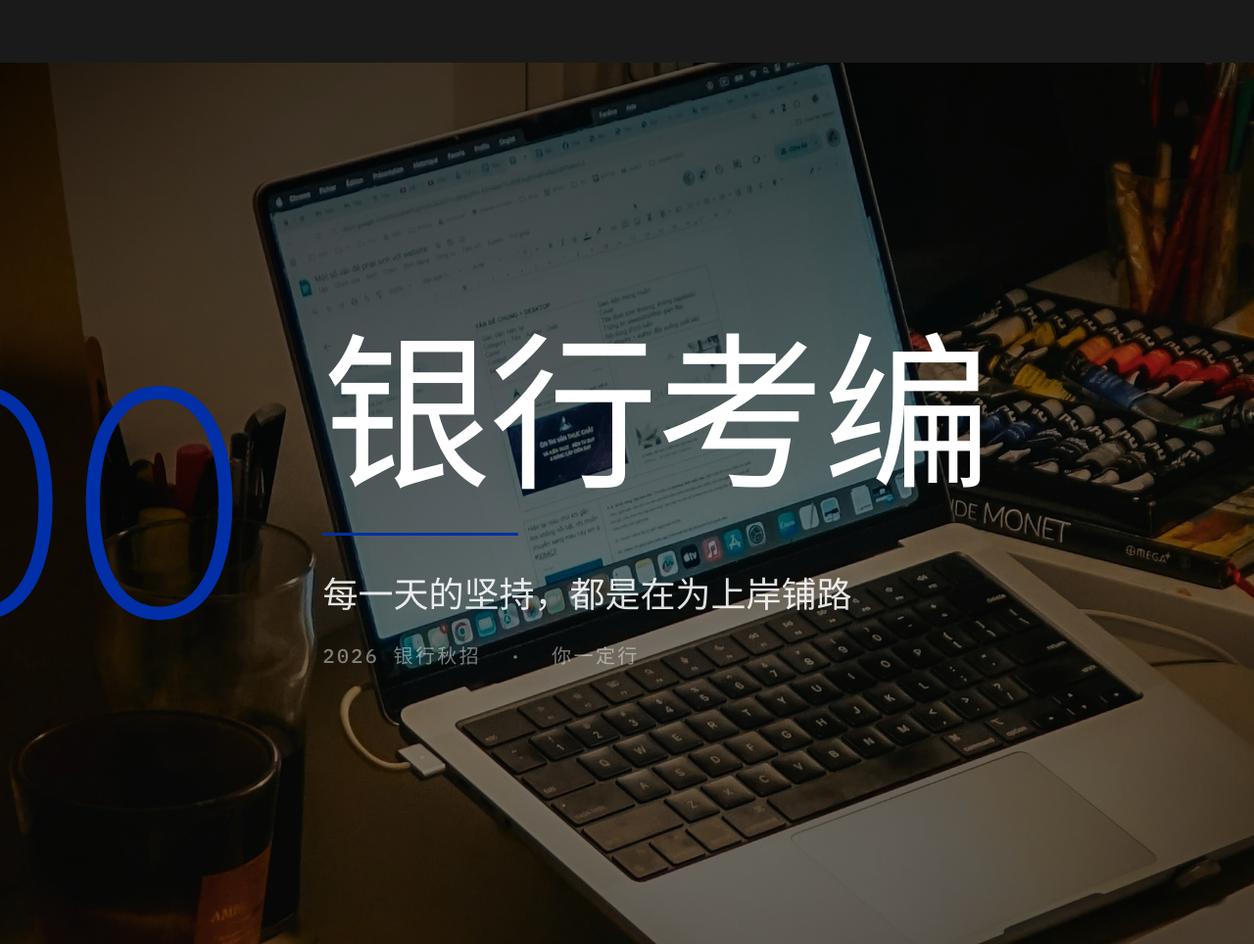
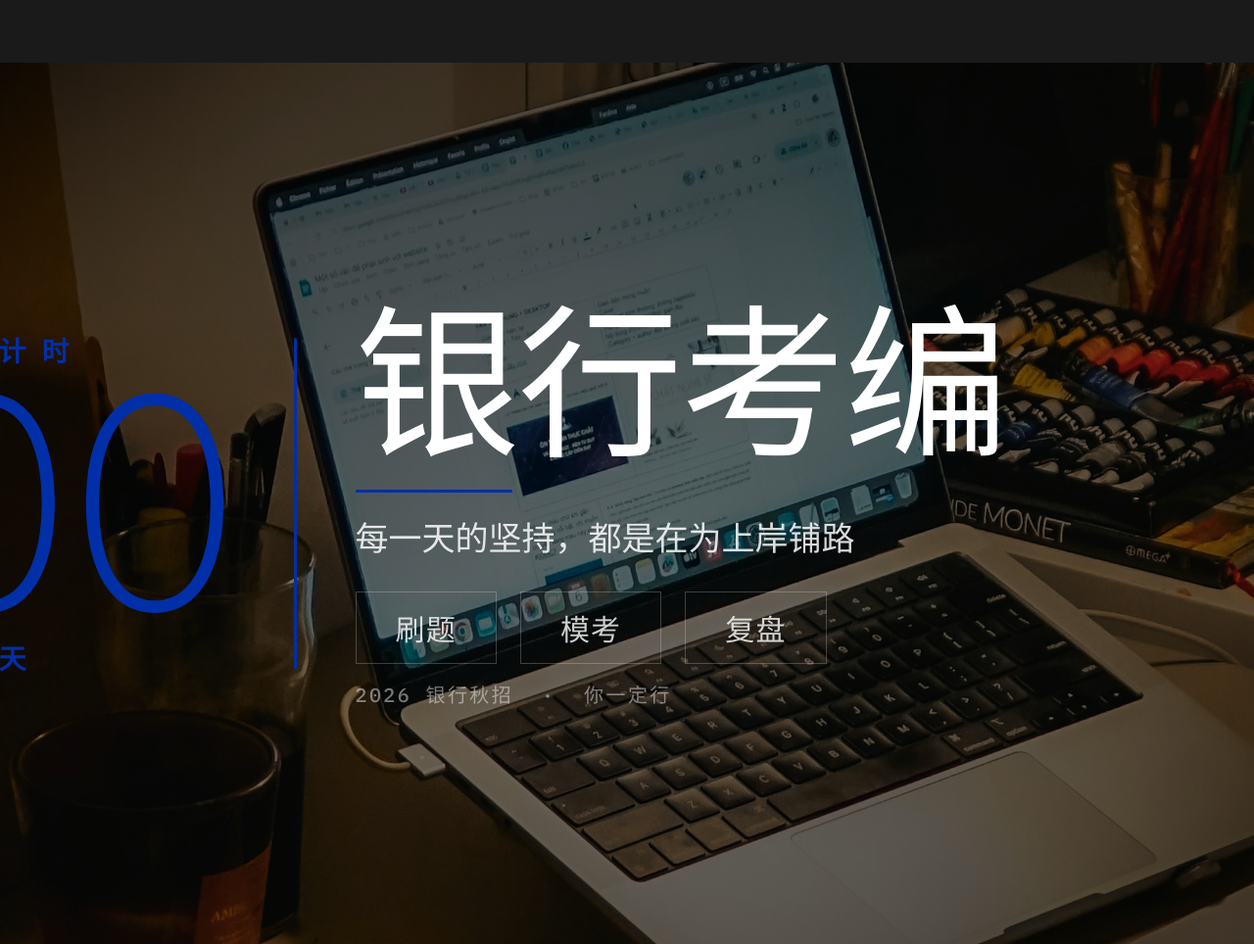
Before and after one commit to gaolei1983/social-card-bank-exam, a plain HTML site: page index.html in a window 1280 px wide. Shown: the top 964 px of the page at 98% size. Drawn offline with Linux system fonts and the light colour scheme.

Commit message:
v4: add keyword pills to balance right side

```diff
--- a/index.html
+++ b/index.html
@@ -9,7 +9,7 @@
   <style>
     :root,[data-accent="ikb"] {
       --paper: #fafaf8; --ink: #0a0a0a;
-      --grey-3: #737373;
+      --grey-2: #d4d4d2; --grey-3: #737373;
       --accent: #002FA7; --accent-on: #ffffff;
     }
     :root {
@@ -35,72 +35,82 @@
       width: 100%; height: 100%;
       object-fit: cover; object-position: center 55%;
     }
-    /* Stronger overlay for text readability */
     .hero-overlay {
       position: absolute; inset: 0; z-index: 1;
       background:
         linear-gradient(155deg,
-          rgba(0,0,0,0.85) 0%,
-          rgba(0,0,0,0.65) 30%,
-          rgba(0,0,0,0.45) 55%,
-          rgba(0,0,0,0.55) 75%,
-          rgba(0,0,0,0.70) 100%);
+          rgba(0,0,0,0.88) 0%,
+          rgba(0,0,0,0.68) 25%,
+          rgba(0,0,0,0.50) 50%,
+          rgba(0,0,0,0.58) 75%,
+          rgba(0,0,0,0.74) 100%);
     }
 
-    /* Content: grid, two-column but tight */
+    /* Content: grid 3-column: [100] [divider] [title+desc+keywords] */
     .content {
       position: relative; z-index: 2;
       width: 100%; height: 100%;
       display: grid;
-      grid-template-columns: auto 1fr;
-      grid-template-rows: auto auto auto;
+      grid-template-columns: auto auto 1fr;
       align-content: center;
-      padding: 80px 180px;
-      gap: 0 80px;
+      padding: 80px 200px;
+      gap: 0 60px;
     }
 
-    /* Grid area assignments */
     .num-block {
-      grid-column: 1; grid-row: 1 / 4;
-      display: flex; flex-direction: column; justify-content: center; align-items: flex-start;
+      display: flex; flex-direction: column; justify-content: center; align-items: center;
+      gap: 8px;
     }
-    .title-block { grid-column: 2; grid-row: 1; }
-    .rule-block  { grid-column: 2; grid-row: 2; }
-    .desc-block  { grid-column: 2; grid-row: 3; }
+    .divider {
+      width: 3px; background: var(--accent);
+      align-self: stretch; margin: 40px 0; border-radius: 2px;
+    }
+    .text-block {
+      display: flex; flex-direction: column; justify-content: center;
+      gap: 16px;
+    }
 
     /* Typography */
     .num-mega {
       font-family: var(--sans); font-weight: 200;
-      font-size: 320px;
-      line-height: .88; letter-spacing: -.03em;
+      font-size: 300px;
+      line-height: .86; letter-spacing: -.03em;
       color: var(--accent);
-      /* ensure no clipping */
-      padding: 20px 0;
-      margin: -20px 0;
+      padding: 20px 0; margin: -20px 0;
     }
     .num-label {
       font-family: var(--sans); font-weight: 600; font-size: 28px;
-      letter-spacing: .16em; text-transform: uppercase;
-      color: var(--accent);
+      letter-spacing: .16em; text-transform: uppercase; color: var(--accent);
     }
     .h-hero {
-      font-family: var(--sans); font-weight: 200; font-size: 172px;
+      font-family: var(--sans); font-weight: 200; font-size: 168px;
       line-height: 1.04; letter-spacing: -.01em; color: #ffffff;
     }
     .lead {
-      font-family: var(--sans-zh); font-weight: 400; font-size: 36px;
-      line-height: 1.45; color: rgba(255,255,255,0.88);
-      max-width: 720px;
+      font-family: var(--sans-zh); font-weight: 400; font-size: 34px;
+      line-height: 1.45; color: rgba(255,255,255,0.85);
     }
     .t-meta {
       font-family: var(--mono); font-weight: 500; font-size: 20px;
       letter-spacing: .12em; text-transform: uppercase;
       color: rgba(255,255,255,0.45);
-      margin-top: 24px;
     }
     .hr-accent {
       border: none; height: 3px; background: var(--accent);
-      width: 200px; margin: 20px 0;
+      width: 160px; margin: 4px 0;
+    }
+
+    /* Right-side keyword pills */
+    .kw-row {
+      display: flex; flex-direction: row; gap: 24px; margin-top: 16px;
+    }
+    .kw-pill {
+      display: flex; align-items: center; justify-content: center;
+      padding: 14px 40px;
+      border: 1.5px solid rgba(255,255,255,0.22);
+      font-family: var(--sans-zh); font-weight: 400; font-size: 30px;
+      color: rgba(255,255,255,0.80);
+      letter-spacing: .04em;
     }
   </style>
 </head>
@@ -113,22 +123,26 @@
     <div class="hero-overlay"></div>
 
     <div class="content">
-      <!-- LEFT: countdown block -->
+      <!-- COL 1: countdown -->
       <div class="num-block">
         <p class="num-label">倒&nbsp;计&nbsp;时</p>
         <p class="num-mega">100</p>
         <p class="num-label">天</p>
       </div>
 
-      <!-- RIGHT: title + desc -->
-      <div class="title-block">
+      <!-- COL 2: divider -->
+      <div class="divider"></div>
+
+      <!-- COL 3: everything else -->
+      <div class="text-block">
         <h1 class="h-hero">银行考编</h1>
-      </div>
-      <div class="rule-block">
         <hr class="hr-accent">
-      </div>
-      <div class="desc-block">
         <p class="lead">每一天的坚持，都是在为上岸铺路</p>
+        <div class="kw-row">
+          <span class="kw-pill">刷题</span>
+          <span class="kw-pill">模考</span>
+          <span class="kw-pill">复盘</span>
+        </div>
         <p class="t-meta">2026 银行秋招 &nbsp;·&nbsp; 你一定行</p>
       </div>
     </div>
```
Also changed, not shown: 2 other files.
